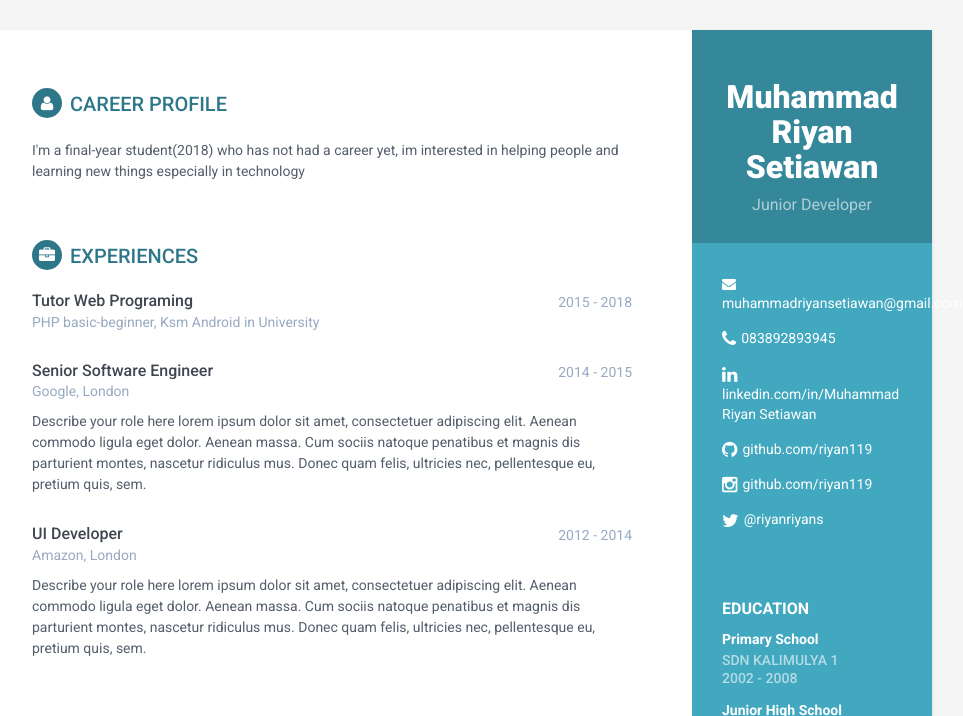
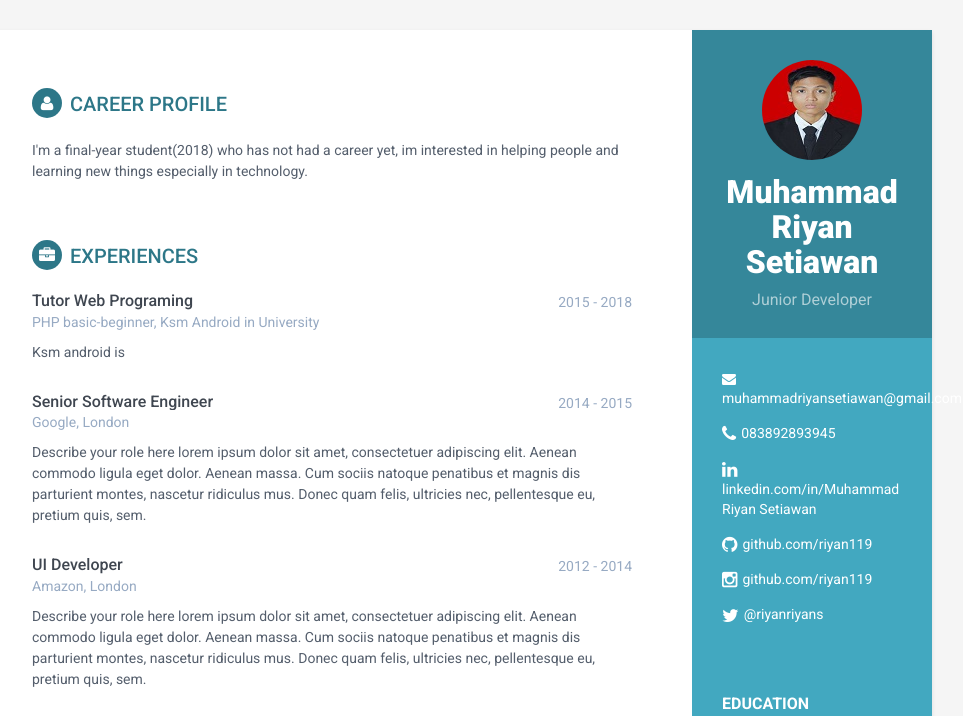
Before and after one commit to riyan119/riyan119.github.io, a plain HTML site: page index.html in a window 1280 px wide. Shown: the top 716 px of the page, without its empty margins (188-1151 px from the left). Drawn offline with Linux system fonts and the light colour scheme.

Commit message:
Perubahan profile

```diff
--- a/index.html
+++ b/index.html
@@ -30,7 +30,7 @@
     <div class="wrapper">
         <div class="sidebar-wrapper">
             <div class="profile-container">
-                <img class="profile" src="assets/images/profile.png" alt="" />
+                <img class="profile" src="assets/images/profile.png" alt="@riyanriyans" style="border-radius: 100%" />
                 <h1 class="name">Muhammad Riyan Setiawan</h1>
                 <h3 class="tagline">Junior Developer</h3>
             </div><!--//profile-container-->
@@ -95,7 +95,7 @@
             <section class="section summary-section">
                 <h2 class="section-title"><i class="fa fa-user"></i>Career Profile</h2>
                 <div class="summary">
-                    <p>I'm a final-year student(2018) who has not had a career yet, im interested in helping people and learning new things especially in technology </p>
+                    <p>I'm a final-year student(2018) who has not had a career yet, im interested in helping people and learning new things especially in technology. </p>
                 </div><!--//summary-->
             </section><!--//section-->
 
@@ -111,7 +111,7 @@
                         <div class="company">PHP basic-beginner, Ksm Android in University</div>
                     </div><!--//meta-->
                     <div class="details">
-                        <p></p>
+                        <p>Ksm android is </p>
                     </div><!--//details-->
                 </div><!--//item-->
 
```
Also changed, not shown: assets/images/profile.png (renamed from assets/images/profile.jpg).
